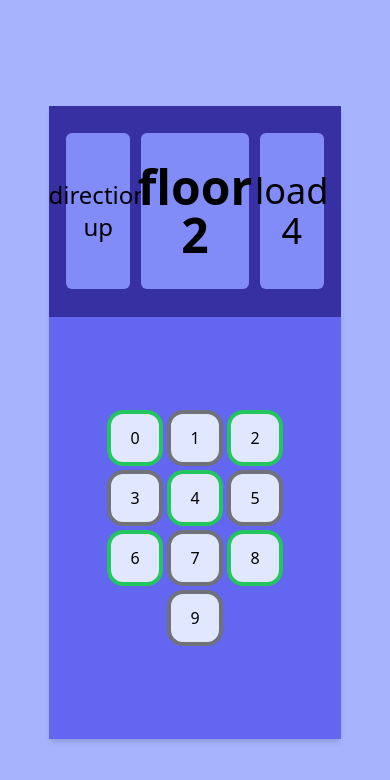
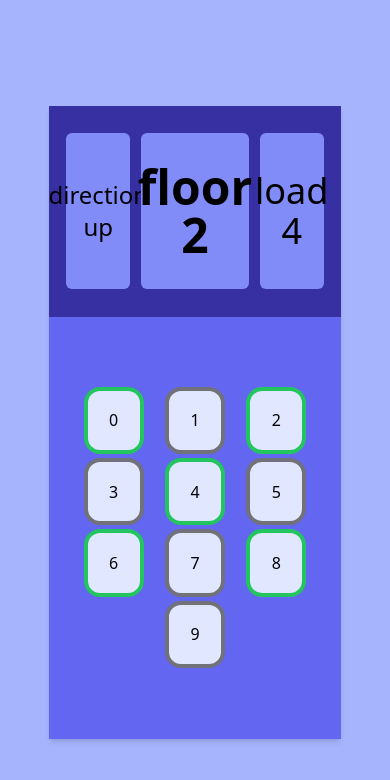
Before and after one commit to thesuryac/elevator-simulation, a React (Vite) app in the folder client/: page / in a window 390 px wide. Shown: the top 780 px of the page. Built offline with nearby package versions, Linux system fonts and the light colour scheme.

Commit message:
added responsivnes

```diff
--- a/client/src/App.jsx
+++ b/client/src/App.jsx
@@ -6,7 +6,7 @@ import { response } from "../data/sample";
 
 const App = () => {
   const [out, setOut] = useState(false);
-  const floors = [
+  const [floors, setFloors] = useState([
     true,
     false,
     true,
@@ -17,10 +17,24 @@ const App = () => {
     false,
     true,
     false,
-  ];
+  ]);
   const currentFloor = 2;
   const direction = "up";
   const load = 4;
+
+  const handleFloorClick  =  (index) =>  {
+    setFloors(prevFloors => {
+      // Create a shallow copy of the array
+      const modifiedResult = [...prevFloors];
+
+      // Modify the specific index
+      modifiedResult[index] = !prevFloors[index];
+
+      // Return the updated array
+      return modifiedResult;
+  });
+  }
+
   return (
     <div className="h-screen w-screen relative bg-indigo-300 flex justify-center items-center">
       <div className="h-3/4 w-3/4 shadow-md bg-indigo-500">
@@ -30,7 +44,7 @@ const App = () => {
           load={load}
         />
         <div className="w-full h-2/3 flex justify-center items-center">
-          {out ? <OutsideButton /> : <InsideButtons floors={floors} />}
+          {out ? <OutsideButton /> : <InsideButtons floors={floors} handleFloorClick={handleFloorClick} />}
         </div>
       </div>
     </div>
--- a/client/src/components/InsideButtons.jsx
+++ b/client/src/components/InsideButtons.jsx
@@ -1,12 +1,15 @@
-const InsideButtons = ({ floors }) => {
+const InsideButtons = ({ floors, handleFloorClick }) => {
   return (
-    <div className="flex flex-wrap flex-row max-w-44 gap-1 justify-around">
+    <div className="flex flex-wrap flex-row h-2/3 min-w-60  max-w-80 lg:w-2/5 xlg:max-w-full  gap-1 justify-around">
       {floors.map((floor, index) => {
         return (
           <button
-            className={`w-14 h-14 rounded-2xl ${
+            className={`w-1/4 h-2/12 rounded-2xl ${
               floor ? "border-green-500" : "border-zinc-500"
             } bg-indigo-100 border-4 `}
+            onClick={() => {
+              handleFloorClick(index);
+            }}
           >
             {index}
           </button>
```
